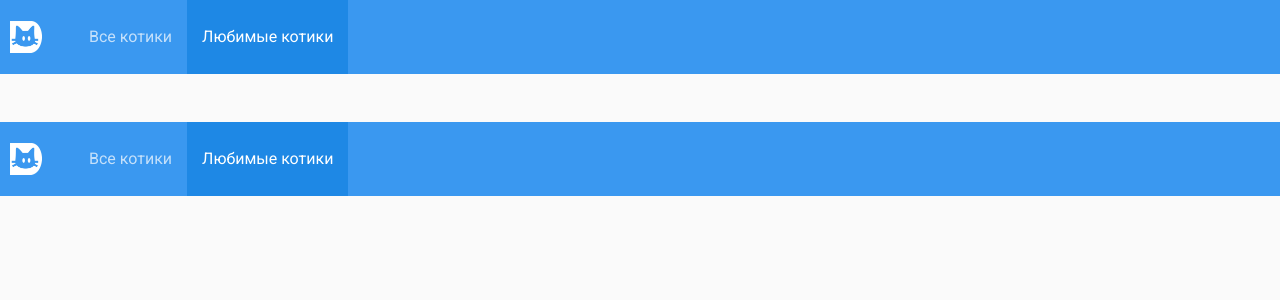
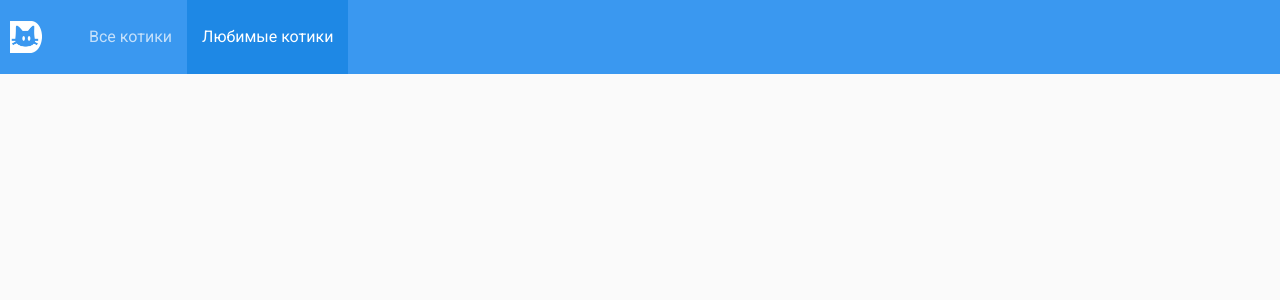
Before and after one commit to Ze40/cats-pin, a React (Vite) app in the folder front/: page /favorite in a window 1280 px wide. Shown: the top 300 px of the page. Built offline with nearby package versions, Linux system fonts and the light colour scheme.

Commit message:
style(fvorite-page): fix double header

```diff
--- a/front/src/pages/content-pages/favorite/favorite.tsx
+++ b/front/src/pages/content-pages/favorite/favorite.tsx
@@ -1,11 +1,13 @@
-import { Header } from "@/widgets";
+import { Container } from "@/shared/ui";
 
 import ContentPageLayout from "../layout";
 
 const FavoritePage = () => {
   return (
     <ContentPageLayout>
-      <Header />
+      <Container>
+        <></>
+      </Container>
     </ContentPageLayout>
   );
 };
```
